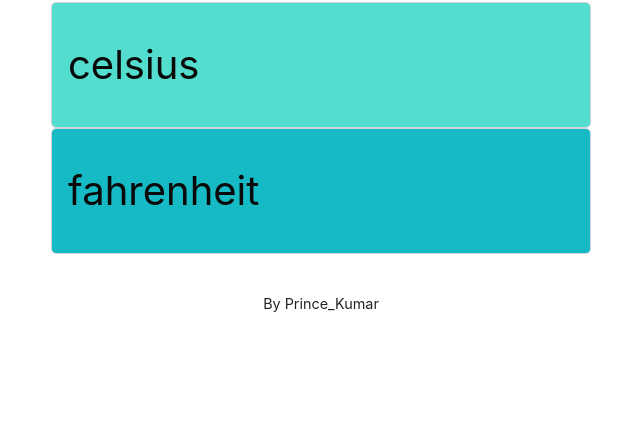
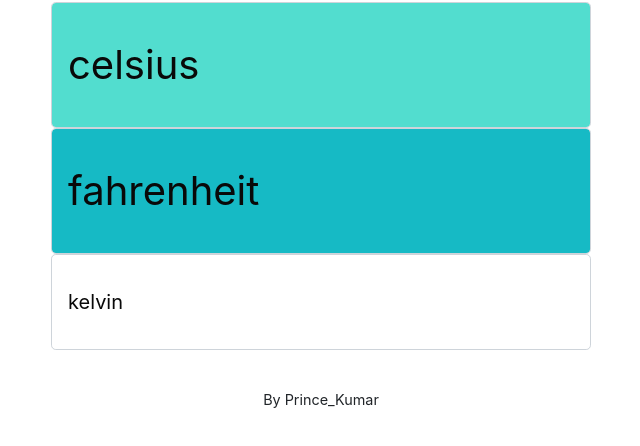
Before and after one commit to rohanprince/Temperature_Converter, a plain HTML site: page index.html in a window 1280 px wide. Shown: the part 122-568 px from the top of the page, without its empty margins (319-959 px from the left). Drawn offline with nearby package versions, Linux system fonts and the light colour scheme.

Commit message:
Update index.html

```diff
--- a/index.html
+++ b/index.html
@@ -28,6 +28,10 @@
 
         </div>
 
+        <div id="kelvin">
+          <input type="number" class="form-control form-control-lg form-padding" id="input-kelvin" placeholder="kelvin">
+
+        </div>
 
       </div>
 
```
